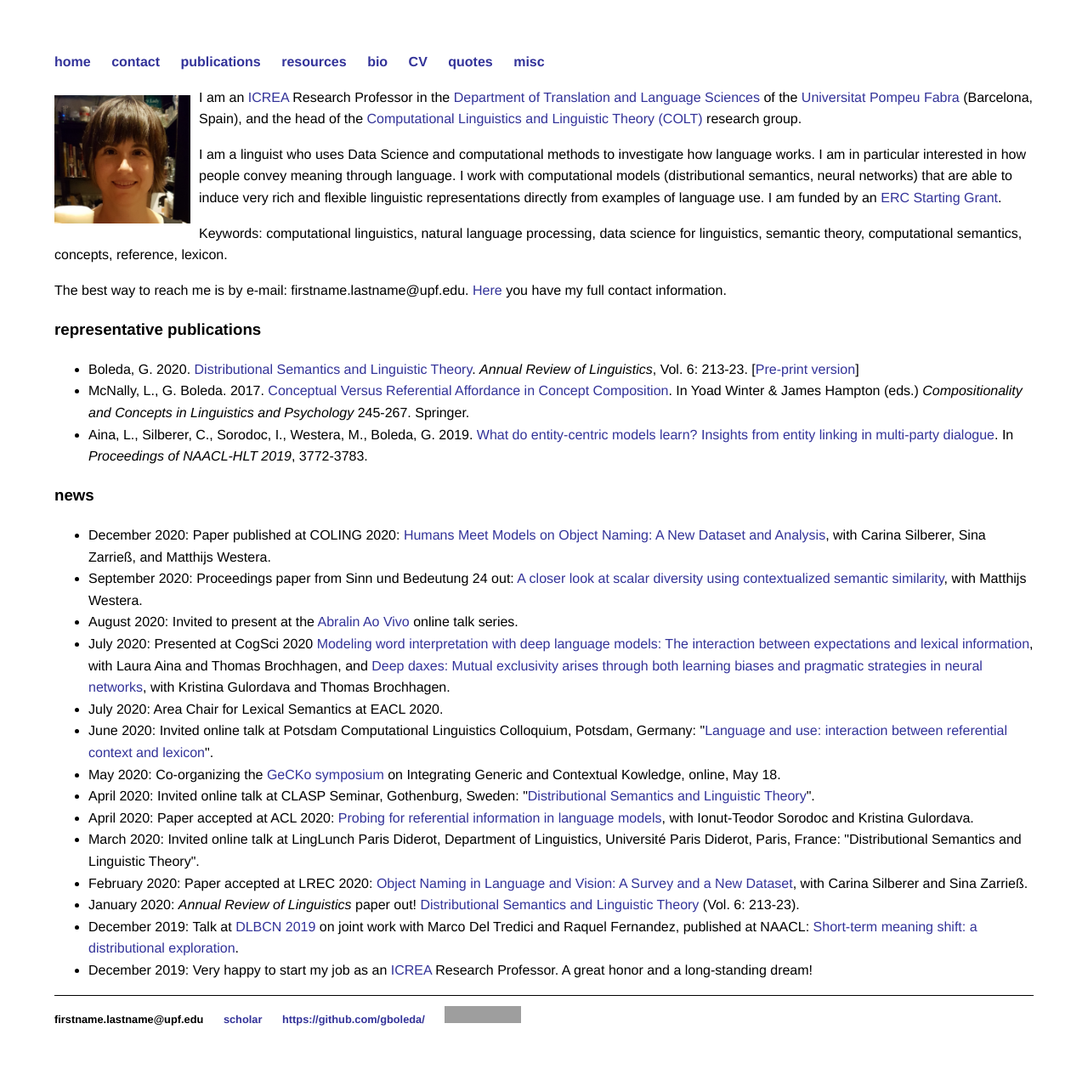
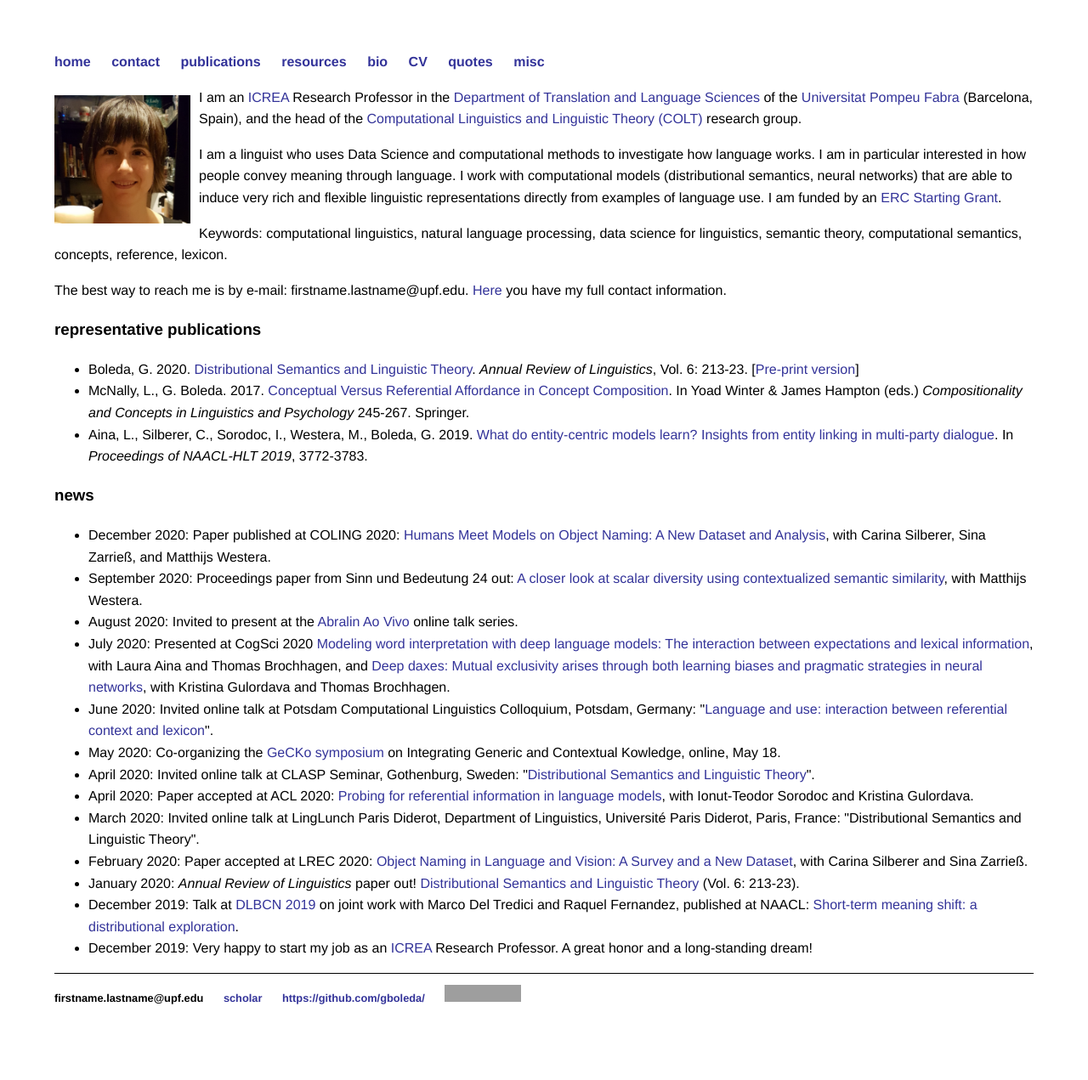
Before and after one commit to gboleda/gboleda.github.io, a Jekyll site: the page built from index.html, in a window 1280 px wide. Shown: the whole page at 85% size. Built offline with Jekyll 4.4.1, drawn with Linux system fonts in a browser that asks for light colours; after the commit the page ends 1245 px from its top, so only the background shows below that; grey boxes are pictures that could not be loaded.

Commit message:
Update index.html
remove eacl 2020 area chair

```diff
--- a/index.html
+++ b/index.html
@@ -38,7 +38,6 @@ In <i>Proceedings of NAACL-HLT 2019</i>, 3772-3783.
   <li>September 2020: Proceedings paper from Sinn und Bedeutung 24 out: <a href="https://ojs.ub.uni-konstanz.de/sub/index.php/sub/article/view/908/834">A closer look at scalar diversity using contextualized semantic similarity</a>, with Matthijs Westera.</li>
   <li>August 2020: Invited to present at the <a href="http://aovivo.abralin.org/en/">Abralin Ao Vivo</a> online talk series.</li>
   <li>July 2020: Presented at CogSci 2020 <a href="https://cognitivesciencesociety.org/cogsci20/papers/0319/0319.pdf">Modeling word interpretation with deep language models: The interaction between expectations and lexical information</a>, with Laura Aina and Thomas Brochhagen, and <a href="https://cognitivesciencesociety.org/cogsci20/papers/0479/0479.pdf">Deep daxes: Mutual exclusivity arises through both learning biases and pragmatic strategies in neural networks</a>, with Kristina Gulordava and Thomas Brochhagen.</li>
-  <li>July 2020: Area Chair for Lexical Semantics at EACL 2020.</li>
   <li>June 2020: Invited online talk at Potsdam Computational Linguistics Colloquium, Potsdam, Germany: "<a href="https://www.dropbox.com/s/s2iurk8owht9fap/gboleda-potsdam-june-2020.pdf">Language and use: interaction between referential context and lexicon</a>".</li>
   <li>May 2020: Co-organizing the <a href="https://sites.google.com/view/gecko2020">GeCKo symposium</a> on Integrating Generic and Contextual Kowledge, online, May 18.</li>
   <li>April 2020: Invited online talk at CLASP Seminar, Gothenburg, Sweden: "<a href="https://clasp.gu.se/digitalAssets/1770/1770573_gemma-boleda-slides-april-2020.pdf">Distributional Semantics and Linguistic Theory</a>".
```
